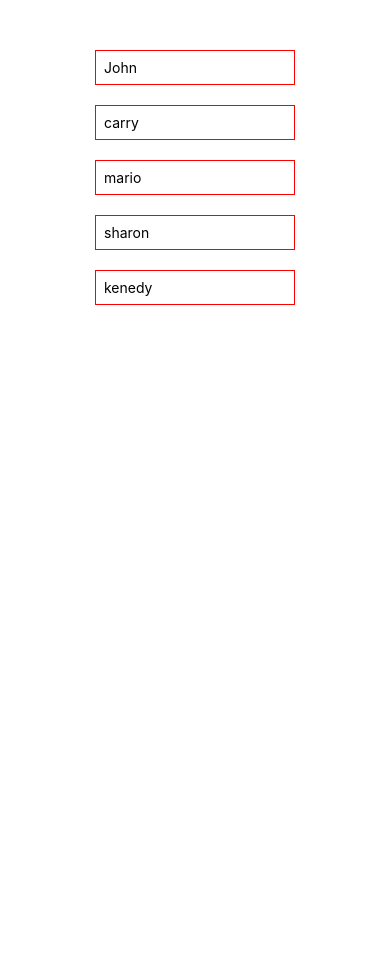
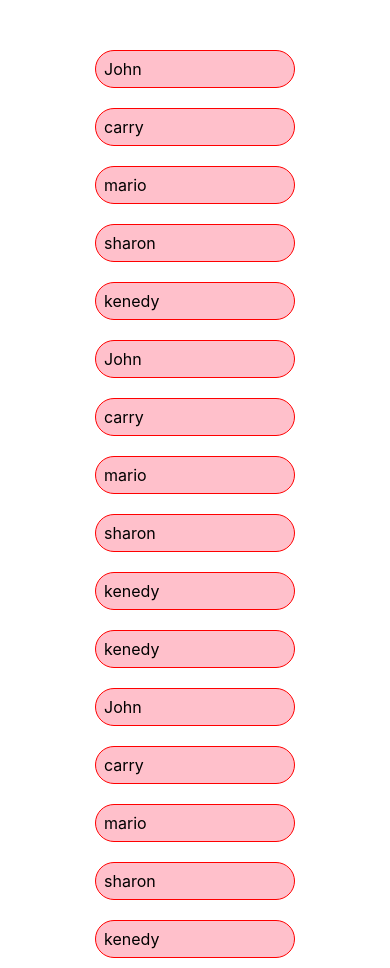
Before and after one commit to react-native-jovan/my-first-app-learn, a React Native app: screen / in a window 390 px wide. Before the commit the page ends 844 px from the top, so only its background shows below. Built offline with nearby package versions, Linux system fonts and the light colour scheme.

Commit message:
overflow

```diff
--- a/App.js
+++ b/App.js
@@ -11,6 +11,17 @@ export default function App() {
     {name: 'mario',key:'3'},
     {name: 'sharon',key:'4'},
     {name: 'kenedy',key:'5'},
+    {name: 'John',key:'6'},
+    {name: 'carry',key:'7'},
+    {name: 'mario',key:'8'},
+    {name: 'sharon',key:'9'},
+    {name: 'kenedy',key:'10'},
+    {name: 'kenedy',key:'11'},
+    {name: 'John',key:'12'},
+    {name: 'carry',key:'13'},
+    {name: 'mario',key:'14'},
+    {name: 'sharon',key:'15'},
+    {name: 'kenedy',key:'16'},
   ])
   function handleName(){
     setName('selected')
@@ -78,7 +89,10 @@ const styles = StyleSheet.create({
     borderColor:'red',
     padding: 8,
     margin: 10,
-    width: 200
+    width: 200,
+    backgroundColor:'pink',
+    borderRadius: 20,
+    fontSize: 16
   },
 
 });
```
